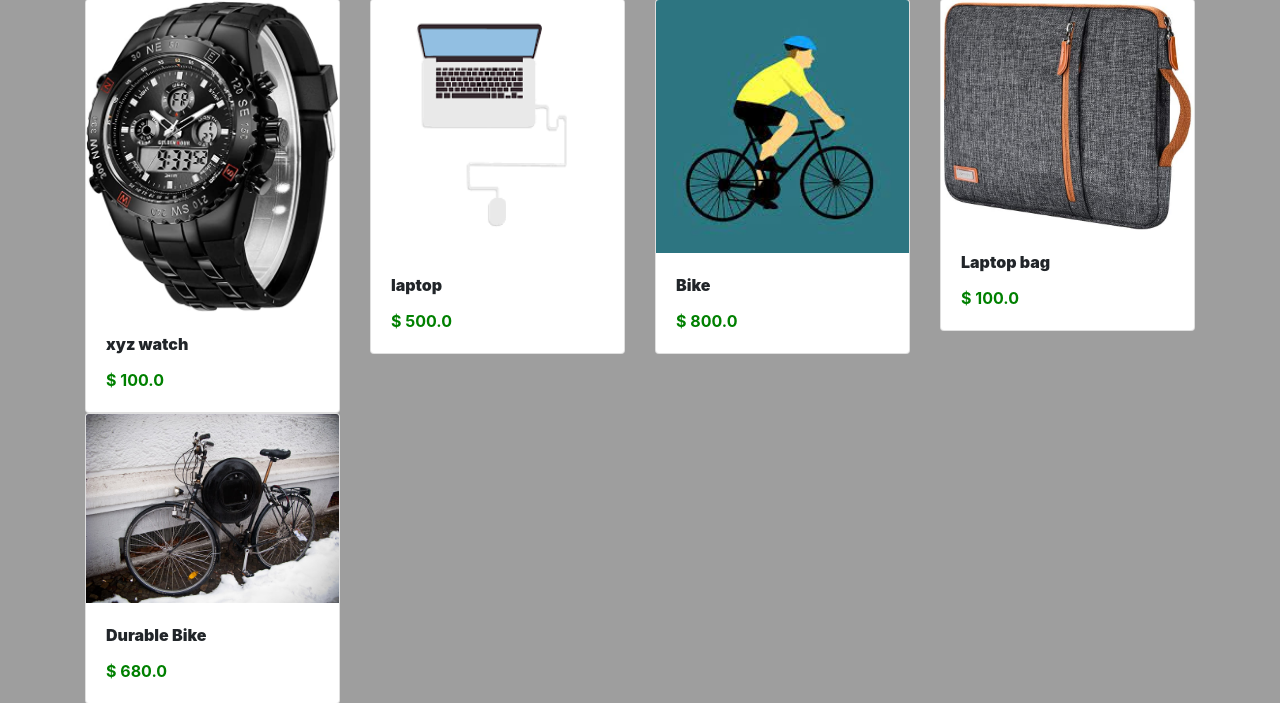
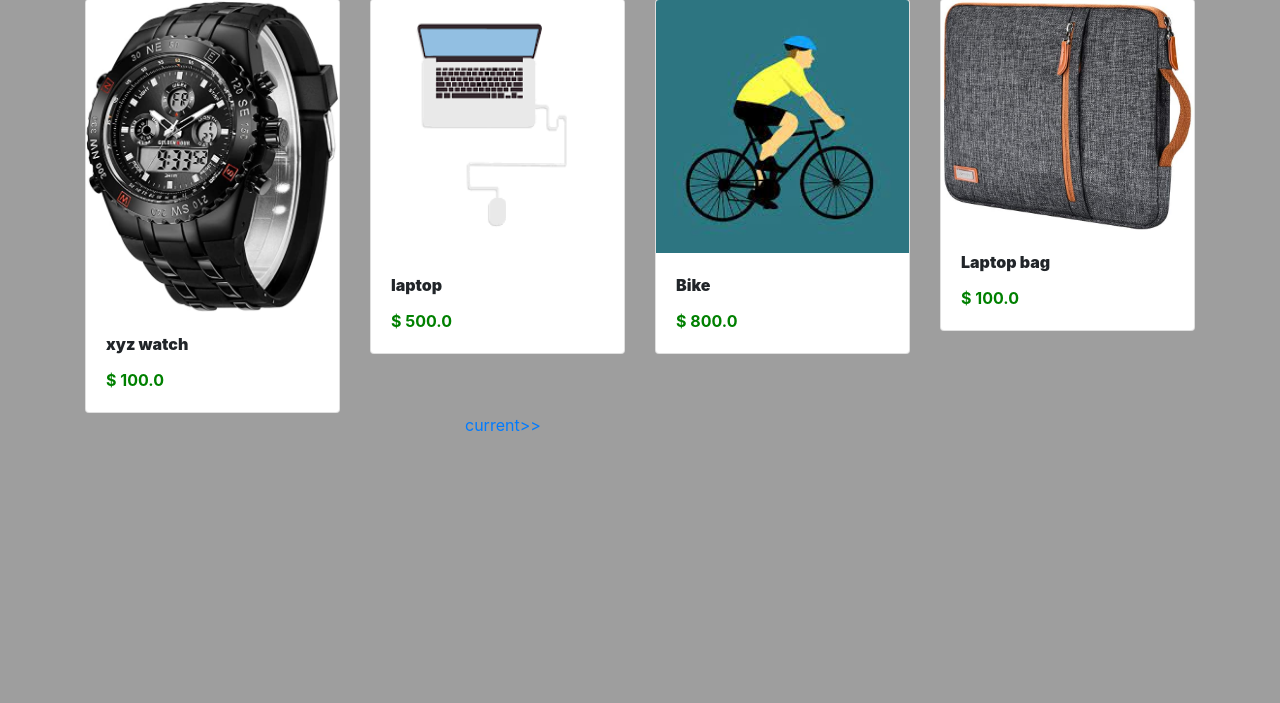
Before and after one commit to prachiten/ecommerce, a Django app: page / in a window 1280 px wide. Shown: the part 79-782 px from the top of the page. Run offline with Django 3.2, Linux system fonts and the light colour scheme; data comes from the database, SQL or seed files in the repository; both versions use the stored data as it was after the commit; some libraries are stand-ins or nearby versions.

Commit message:
pagination implemented

```diff
--- a/ecomm_app/templates/ecomm_app/index.html
+++ b/ecomm_app/templates/ecomm_app/index.html
@@ -44,7 +44,26 @@
                 </div>
             </div>
             {%endfor%}
+        </div>
+        <div class="row">
+            <div class="col-md-3 offset-md-4">
+                <ul class="pagination">
+                    {% if product_all.has_previous %}
+                    <li>
+                        <a href="?page={{product_all.previous_page_number}}"> << </a>
+                    </li>
+                    {% endif %}
+                    <li>
+                        <a href="?page={{product_all.number}}">current</a>
+                    </li>
+                    {% if product_all.has_next %}
+                    <li>
+                        <a href="?page={{product_all.next_page_number}}"> >> </a>
+                    </li>
+                    {% endif %}
 
+                </ul>
+            </div>
         </div>
 
     </div>
--- a/ecomm_app/views.py
+++ b/ecomm_app/views.py
@@ -1,12 +1,14 @@
 from django.shortcuts import render
 from .models import Products
 import os
+from django.core.paginator import Paginator
 
 def index(request):
 
     #settings_dir = os.path.dirname(__file__)
     #PROJECT_ROOT = os.path.abspath(os.path.dirname(settings_dir))
     #print(PROJECT_ROOT)
+    ################## SEARCH CODE ############################
     context={
         "product_all":Products.objects.all()
     }
@@ -14,5 +16,9 @@ def index(request):
     if (item_name !='' and item_name!=None):
         context["product_all"]=Products.objects.filter(title__contains=item_name)
 
+    ################### PAGINATOR CODE #########################
+    paginator= Paginator(context["product_all"],4)
+    page= request.GET.get('page')
+    context["product_all"]= paginator.get_page(page)
 
     return render (request,"ecomm_app/index.html",context)
```
Also changed, not shown: db.sqlite3, media/images/pizza_bike1.jpg (added), pizza_bike1.jpg (added).
